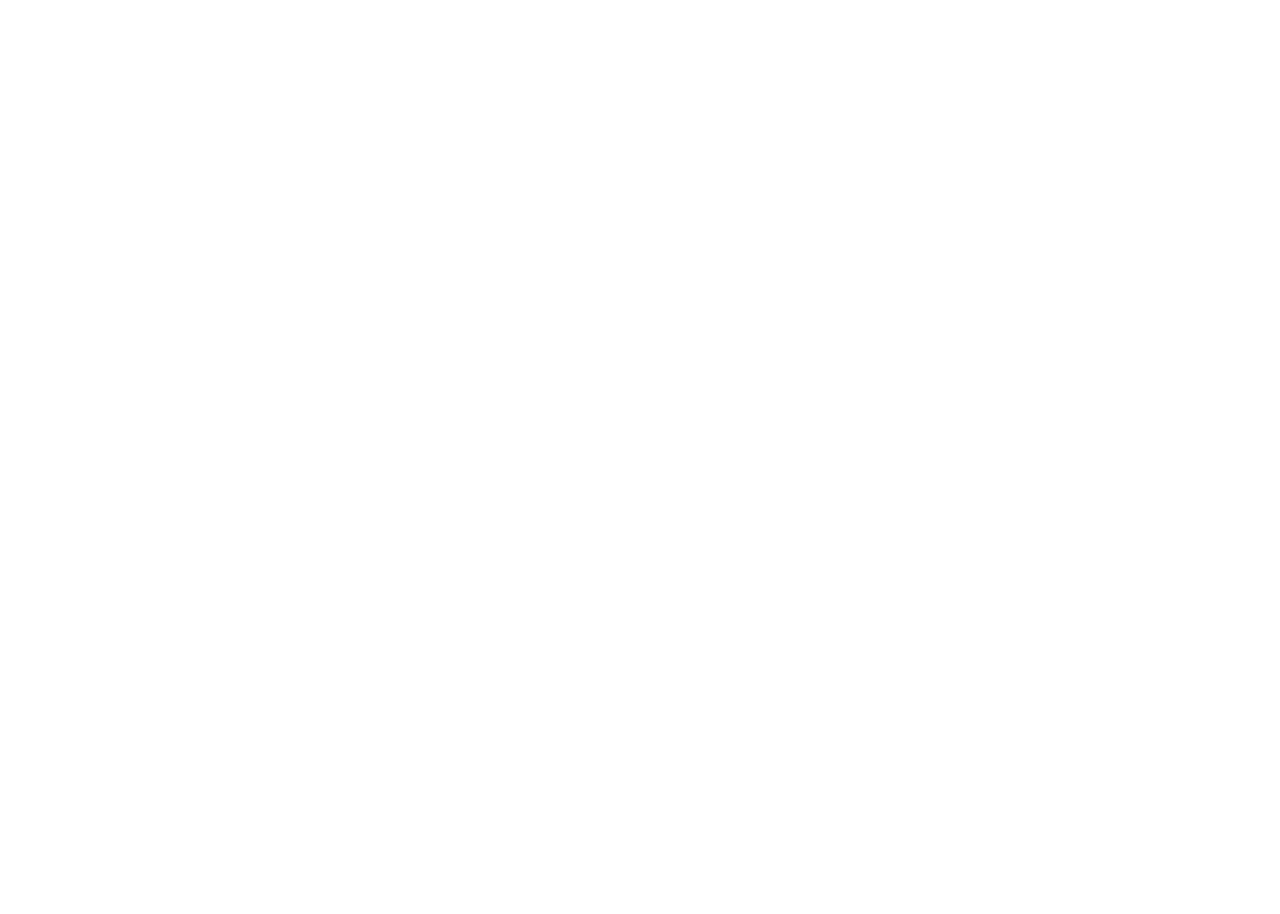
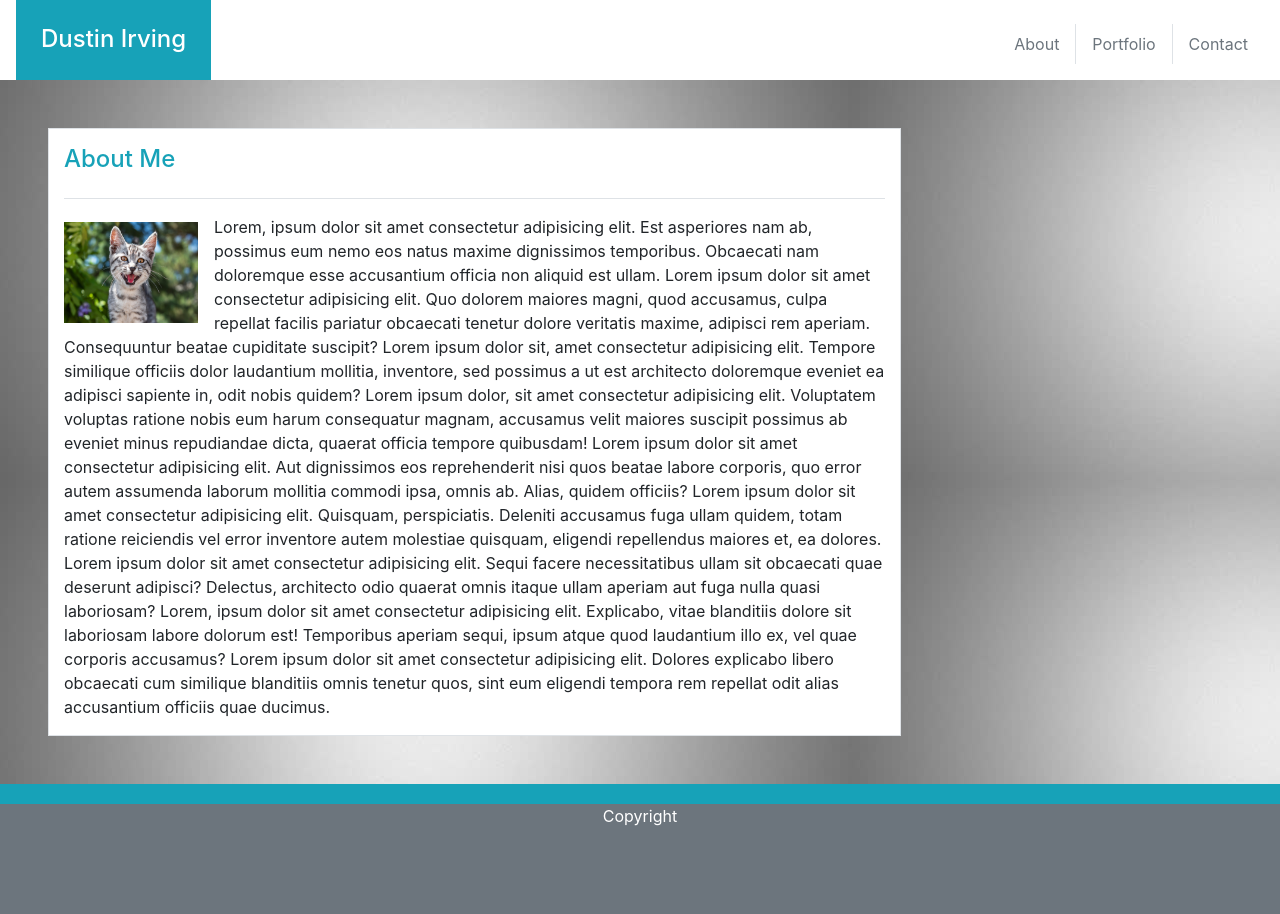
Before and after one commit to dustinirving/responsive-portfolio, a plain HTML site: page portfolio.html in a window 1280 px wide. Before the commit the page ends 800 px from the top, so only its background shows below. Drawn offline with nearby package versions, Linux system fonts and the light colour scheme.

Commit message:
added nav bar and footer to portfolio and contact files

```diff
--- a/contact.html
+++ b/contact.html
@@ -5,11 +5,58 @@
     <meta charset="UTF-8">
     <meta name="viewport" content="width=device-width, initial-scale=1.0">
     <meta http-equiv="X-UA-Compatible" content="ie=edge">
-    <title>Document</title>
+    <title>Contact</title>
+    <link rel="stylesheet" href="https://stackpath.bootstrapcdn.com/bootstrap/4.4.1/css/bootstrap.min.css" integrity="sha384-Vkoo8x4CGsO3+Hhxv8T/Q5PaXtkKtu6ug5TOeNV6gBiFeWPGFN9MuhOf23Q9Ifjh" crossorigin="anonymous">
 </head>
 
-<body>
+<body style="background-image: url(g-bg.jpg);">
+    <nav class="navbar bg-white" style="height:80px; padding-top:  0px;padding-bottom: 0px">
 
+        <span class="h4 text-white bg-info h-100" style="padding: 25px;">Dustin Irving</span>
+
+        <ul class="nav justify-content-end">
+            <li class="nav-item">
+                <a class="nav-link text-secondary border-right" href="index.html">About</a>
+            </li>
+            <li class="nav-item">
+                <a class="nav-link text-secondary border-right" href="portfolio.html">Portfolio</a>
+            </li>
+            <li class="nav-item">
+                <a class="nav-link text-secondary" href="contact.html">Contact</a>
+            </li>
+        </ul>
+        </div>
+    </nav>
+
+    <div class="container border m-5 col-8 bg-white">
+        <div class="row">
+            <div class="col pt-3 pb-2 text-info">
+                <h4>About Me</h4>
+            </div>
+        </div>
+        <div class="row mt-2">
+            <div class="col">
+                <img height="125" width="150" src="cat.jpg" alt="cat" class="float-left pr-3 pt-4">
+                <p class="border-top pt-3">Lorem, ipsum dolor sit amet consectetur adipisicing elit. Est asperiores nam ab, possimus eum nemo eos natus maxime dignissimos temporibus. Obcaecati nam doloremque esse accusantium officia non aliquid est ullam. Lorem ipsum dolor sit
+                    amet consectetur adipisicing elit. Quo dolorem maiores magni, quod accusamus, culpa repellat facilis pariatur obcaecati tenetur dolore veritatis maxime, adipisci rem aperiam. Consequuntur beatae cupiditate suscipit? Lorem ipsum dolor
+                    sit, amet consectetur adipisicing elit. Tempore similique officiis dolor laudantium mollitia, inventore, sed possimus a ut est architecto doloremque eveniet ea adipisci sapiente in, odit nobis quidem? Lorem ipsum dolor, sit amet consectetur
+                    adipisicing elit. Voluptatem voluptas ratione nobis eum harum consequatur magnam, accusamus velit maiores suscipit possimus ab eveniet minus repudiandae dicta, quaerat officia tempore quibusdam! Lorem ipsum dolor sit amet consectetur
+                    adipisicing elit. Aut dignissimos eos reprehenderit nisi quos beatae labore corporis, quo error autem assumenda laborum mollitia commodi ipsa, omnis ab. Alias, quidem officiis? Lorem ipsum dolor sit amet consectetur adipisicing elit.
+                    Quisquam, perspiciatis. Deleniti accusamus fuga ullam quidem, totam ratione reiciendis vel error inventore autem molestiae quisquam, eligendi repellendus maiores et, ea dolores. Lorem ipsum dolor sit amet consectetur adipisicing elit.
+                    Sequi facere necessitatibus ullam sit obcaecati quae deserunt adipisci? Delectus, architecto odio quaerat omnis itaque ullam aperiam aut fuga nulla quasi laboriosam? Lorem, ipsum dolor sit amet consectetur adipisicing elit. Explicabo,
+                    vitae blanditiis dolore sit laboriosam labore dolorum est! Temporibus aperiam sequi, ipsum atque quod laudantium illo ex, vel quae corporis accusamus? Lorem ipsum dolor sit amet consectetur adipisicing elit. Dolores explicabo libero
+                    obcaecati cum similique blanditiis omnis tenetur quos, sint eum eligendi tempora rem repellat odit alias accusantium officiis quae ducimus.</p>
+            </div>
+        </div>
+    </div>
+
+    <footer>
+        <div class="bg-info" style="height:20px">
+        </div>
+        <div class="text-center bg-secondary text-white" style="height:110px;">
+            <p>Copyright</p>
+        </div>
+    </footer>
 </body>
 
 </html>
--- a/portfolio.html
+++ b/portfolio.html
@@ -0,0 +1,62 @@
+<!DOCTYPE html>
+<html lang="en">
+
+<head>
+    <meta charset="UTF-8">
+    <meta name="viewport" content="width=device-width, initial-scale=1.0">
+    <meta http-equiv="X-UA-Compatible" content="ie=edge">
+    <title>Portfolio</title>
+    <link rel="stylesheet" href="https://stackpath.bootstrapcdn.com/bootstrap/4.4.1/css/bootstrap.min.css" integrity="sha384-Vkoo8x4CGsO3+Hhxv8T/Q5PaXtkKtu6ug5TOeNV6gBiFeWPGFN9MuhOf23Q9Ifjh" crossorigin="anonymous">
+</head>
+
+<body style="background-image: url(g-bg.jpg);">
+    <nav class="navbar bg-white" style="height:80px; padding-top:  0px;padding-bottom: 0px">
+
+        <span class="h4 text-white bg-info h-100" style="padding: 25px;">Dustin Irving</span>
+
+        <ul class="nav justify-content-end">
+            <li class="nav-item">
+                <a class="nav-link text-secondary border-right" href="index.html">About</a>
+            </li>
+            <li class="nav-item">
+                <a class="nav-link text-secondary border-right" href="portfolio.html">Portfolio</a>
+            </li>
+            <li class="nav-item">
+                <a class="nav-link text-secondary" href="contact.html">Contact</a>
+            </li>
+        </ul>
+        </div>
+    </nav>
+
+    <div class="container border m-5 col-8 bg-white">
+        <div class="row">
+            <div class="col pt-3 pb-2 text-info">
+                <h4>About Me</h4>
+            </div>
+        </div>
+        <div class="row mt-2">
+            <div class="col">
+                <img height="125" width="150" src="cat.jpg" alt="cat" class="float-left pr-3 pt-4">
+                <p class="border-top pt-3">Lorem, ipsum dolor sit amet consectetur adipisicing elit. Est asperiores nam ab, possimus eum nemo eos natus maxime dignissimos temporibus. Obcaecati nam doloremque esse accusantium officia non aliquid est ullam. Lorem ipsum dolor sit
+                    amet consectetur adipisicing elit. Quo dolorem maiores magni, quod accusamus, culpa repellat facilis pariatur obcaecati tenetur dolore veritatis maxime, adipisci rem aperiam. Consequuntur beatae cupiditate suscipit? Lorem ipsum dolor
+                    sit, amet consectetur adipisicing elit. Tempore similique officiis dolor laudantium mollitia, inventore, sed possimus a ut est architecto doloremque eveniet ea adipisci sapiente in, odit nobis quidem? Lorem ipsum dolor, sit amet consectetur
+                    adipisicing elit. Voluptatem voluptas ratione nobis eum harum consequatur magnam, accusamus velit maiores suscipit possimus ab eveniet minus repudiandae dicta, quaerat officia tempore quibusdam! Lorem ipsum dolor sit amet consectetur
+                    adipisicing elit. Aut dignissimos eos reprehenderit nisi quos beatae labore corporis, quo error autem assumenda laborum mollitia commodi ipsa, omnis ab. Alias, quidem officiis? Lorem ipsum dolor sit amet consectetur adipisicing elit.
+                    Quisquam, perspiciatis. Deleniti accusamus fuga ullam quidem, totam ratione reiciendis vel error inventore autem molestiae quisquam, eligendi repellendus maiores et, ea dolores. Lorem ipsum dolor sit amet consectetur adipisicing elit.
+                    Sequi facere necessitatibus ullam sit obcaecati quae deserunt adipisci? Delectus, architecto odio quaerat omnis itaque ullam aperiam aut fuga nulla quasi laboriosam? Lorem, ipsum dolor sit amet consectetur adipisicing elit. Explicabo,
+                    vitae blanditiis dolore sit laboriosam labore dolorum est! Temporibus aperiam sequi, ipsum atque quod laudantium illo ex, vel quae corporis accusamus? Lorem ipsum dolor sit amet consectetur adipisicing elit. Dolores explicabo libero
+                    obcaecati cum similique blanditiis omnis tenetur quos, sint eum eligendi tempora rem repellat odit alias accusantium officiis quae ducimus.</p>
+            </div>
+        </div>
+    </div>
+
+    <footer>
+        <div class="bg-info" style="height:20px">
+        </div>
+        <div class="text-center bg-secondary text-white" style="height:110px;">
+            <p>Copyright</p>
+        </div>
+    </footer>
+</body>
+
+</html>
```
Also changed, not shown: index.html (+4 -4 lines), gray-background.jpg (deleted).
